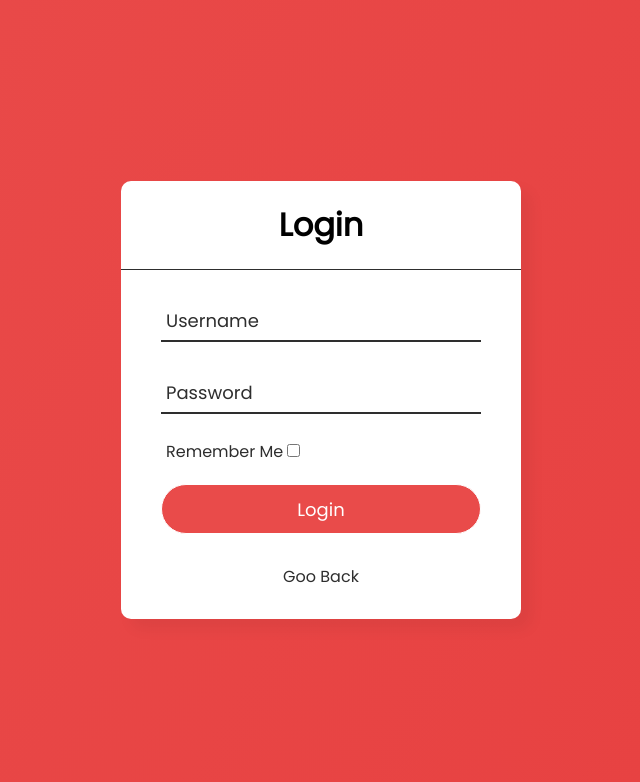
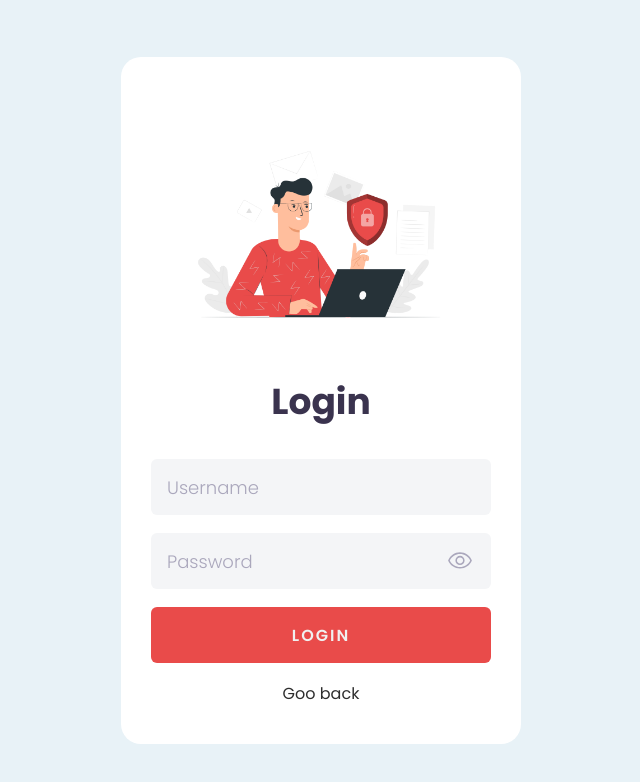
Before and after one commit to athallah19/chinchilla, a plain HTML site: page Myrisms.com/login.html in a window 1280 px wide. Shown: the whole page, without its empty margins (319-959 px from the left). Drawn offline with nearby package versions, Linux system fonts and the light colour scheme.

Commit message:
update login rapihin file rapihin codingan

```diff
--- a/Myrisms.com/asset/login/login.css
+++ b/Myrisms.com/asset/login/login.css
@@ -1,110 +1,120 @@
-body {
-    margin: 0;
-    padding: 0;
-    height: 100vh;
-    overflow: hidden;
-    background: linear-gradient(120deg,#E94B4A, #e74040);
-}
-
-.center {
-    position: absolute;
-    top: 50%;
-    left: 50%;
-    transform: translate(-50%, -50%);
-    width: 400px;
-    background: #ffff;
-    border-radius: 10px;
-    box-shadow: 10px 10px 15px rgba(0, 0, 0, 0.05);
-}
-
-.center h1 {
-    text-align: center;
-    padding: 20px 0;
-    border-bottom: 1px solid #2e2e2e;
-}
-
-.center form {
-    padding: 0 40px;
+* {
     box-sizing: border-box;
 }
 
-form .txt_field {
-    position: relative;
-    border-bottom: 2px solid #2e2e2e;
-    margin: 30px 0;
+html,
+body,
+.wrapper {
+    height: 100%;
 }
 
-.txt_field input {
-    width: 100%;
-    padding: 0 5px;
-    height: 40px;
-    font-size: 15px;
-    border: none;
-    background: none;
-    outline: none;
+@keyframes rotate {
+    100% {
+        background-position: 0% 50%;
+    }
 }
 
-.txt_field label {
+body {
+    display: grid;
+    place-items: center;
+    margin: 0;
+    background: #e8f2f7;
+    font-family: "Poppins";
+    color: #3a334e;
+    animation: rotate 1s infinite alternate linear;
+}
+
+button {
+    background: transparent;
+    border: 0;
+    cursor: pointer;
+}
+
+.control {
+    border: 0;
+    outline: none;
+    width: 100%;
+    height: 56px;
+    padding: 0 56px 0 16px;
+    border-radius: 6px;
+    background: #f4f5f7;
+    color: #2e2e2e;
+    font-family: inherit;
+    font-size: 18px;
+    transition: 0.4s;
+}
+
+.control:focus {
+    border-color: rgb(0 0 0 / 30%);
+}
+
+.card {
+    width: 400px;
+    padding: 30px 30px 38px;
+    border-radius: 1.25rem;
+    background: #ffff;
+    text-align: center;
+}
+
+.card>img {
+    width: 280px;
+}
+
+.card>h2 {
+    font-size: 36px;
+    font-weight: 700;
+    margin: 0 0 30px;
+}
+
+.form {
+    width: 100%;
+    margin: 0;
+    display: grid;
+    gap: 18px;
+}
+
+.form input.control::placeholder {
+    color: #aaa7bc;
+    font-weight: 300;
+}
+
+.form>button.control {
+    cursor: pointer;
+    width: 100%;
+    height: 56px;
+    padding: 0 16px;
+    background: #E94B4A;
+    color: #f0f0f0;
+    border: 0;
+    border-radius: 6px;
+    font-family: inherit;
+    font-size: 16px;
+    font-weight: 600;
+    text-align: center;
+    text-transform: uppercase;
+    letter-spacing: 2px;
+    transition: all 0.375s;
+}
+
+.password {
+    position: relative;
+}
+
+.toggle {
     position: absolute;
     top: 50%;
-    left: 5px;
-    color: #2e2e2e;
-    transform: translateY(-50%);
-    font-size: 18px;
-    pointer-events: none;
-    transition: .5s;
+    right: 16px;
+    translate: 0 -50%;
+    width: 30px;
+    height: 30px;
+    background-image: url("show.svg");
+    background-size: 85%;
+    background-position: center;
+    background-repeat: no-repeat;
 }
 
-.txt_field span::before {
-    content: '';
-    position: absolute;
-    top: 40px;
-    left: 0;
-    width: 0%;
-    height: 2px;
-    background: #E94B4A;
-    transition: .5s;
-}
-
-.txt_field input:focus~label,
-.txt_field input:valid~label {
-    top: -5px;
-    color: #E94B4A;
-}
-
-.txt_field input:focus~span::before,
-.txt_field input:valid~span::before {
-    width: 100%;
-}
-
-.pass {
-    margin: -5px 0 20px 5px;
-    color: #2e2e2e;
-}
-
-input[type="submit"] {
-    width: 100%;
-    height: 50px;
-    border: 1px solid;
-    background: #E94B4A;
-    border-radius: 25px;
-    font-size: 18px;
-    color: #ffff;
-    font-weight: 400;
-    cursor: pointer;
-    outline: none;
-}
-
-input[type="submit"]:hover {
-    border-color: #E94B4A;
-    transition: .5s;
-}
-
-.kembali {
-    margin: 30px 0;
-    text-align: center;
-    font-size: 16px;
-    color: #2e2e2e;
+.toggle.showing {
+    background-image: url("hide.svg");
 }
 
 .kembali a {
@@ -115,5 +125,5 @@ input[type="submit"]:hover {
 }
 
 .kembali a:hover {
-    color: #2e2e2e;
+    text-decoration: underline;
 }
--- a/Myrisms.com/asset/login/login.js
+++ b/Myrisms.com/asset/login/login.js
@@ -1,3 +1,28 @@
+const setCaret = (el) => {
+    if (!el) return;
+
+    try {
+        const range = document.createRange();
+        const sel = window.getSelection();
+
+        range.setStart(el.childNodes[0], el.innerText.length);
+        range.collapse(true);
+
+        sel.removeAllRanges();
+        sel.addRange(range);
+    } catch (err) {
+        console.log("Error Setting Caret: ", err);
+    }
+};
+
+const togglePassword = (button) => {
+    button.classList.toggle("showing");
+    const input = document.getElementById("password");
+    input.type = input.type === "password" ? "text" : "password";
+    input.focus();
+    setCaret(input);
+};
+
 document.getElementById('kembali').addEventListener('click', function () {
     window.history.back();
 });
--- a/Myrisms.com/asset/style.css
+++ b/Myrisms.com/asset/style.css
@@ -51,6 +51,7 @@ nav.scrolled-down {
 }
 
 .logo {
+    padding-left: 30px;
     margin-right: auto;
     margin-left: auto;
 }
--- a/Myrisms.com/login.html
+++ b/Myrisms.com/login.html
@@ -2,49 +2,37 @@
 <html lang="en">
 
 <head>
-    <meta charset="UTF-8">
-    <meta name="viewport" content="width=device-width, initial-scale=1.0">
-
+    <title>Login</title>
     <link rel="stylesheet" href="asset/login/login.css">
-    <link rel="stylesheet" href="asset/style.css">
-
-    <link rel="stylesheet" href="https://cdn.jsdelivr.net/npm/bootstrap-icons@1.10.5/font/bootstrap-icons.css">
 
     <link rel="preconnect" href="https://fonts.googleapis.com">
     <link rel="preconnect" href="https://fonts.gstatic.com" crossorigin>
-    <link href="https://fonts.googleapis.com/css2?family=Poppins&display=swap" rel="stylesheet">
+    <link href="https://fonts.googleapis.com/css2?family=Poppins:wght@100;200;300;400;500;600;700&display=swap"
+        rel="stylesheet">
+
+    <link rel="stylesheet" href="https://cdnjs.cloudflare.com/ajax/libs/animate.css/4.1.1/animate.min.css" />
 
     <link rel="shortcut icon" href="asset/logo2.png" type="image/x-icon">
-
-    <title>Login Page</title>
 </head>
 
 <body>
-    <div class="center">
-        <h1>Login</h1>
-        <form method="post">
-            <div class="txt_field">
-                <input type="text" required>
-                <span></span>
-                <label>Username</label>
+    <div class="card animate__animated  animate__jackInTheBox">
+        <img src="asset/login/Secure data-pana.png" />
+        <h2>Login</h2>
+        <form class="form">
+            <input spellcheck="false" class="control" type="email" placeholder="Username" />
+            <div class="password">
+                <input spellcheck="false" class="control" id="password" type="password" placeholder="Password"
+                    autocomplete="off" />
+                <button class="toggle" type="button" onclick="togglePassword(this)"></button>
             </div>
-            <div class="txt_field">
-                <input type="password" required>
-                <span></span>
-                <label>Password</label>
-            </div>
-            <div class="pass">
-                Remember Me <input type="checkbox" class="checkbox">
-            </div>
-            <input type="submit" value="Login">
+            <button class="control" type="button">Login</button>
             <div class="kembali">
-                <a id="kembali">Goo Back</a>
+                <a id="kembali">Goo back</a>
             </div>
         </form>
     </div>
-
-    <script src="asset/login/login.js"></script>
-
+    <script type="text/javascript" src="asset/login/login.js"></script>
 </body>
 
 </html>
```
Also changed, not shown: Myrisms.com/articles/articles.html (+80 -29 lines), Myrisms.com/asset/articles/articles.css (+17 -2 lines), Myrisms.com/event/event.html (+6 -4 lines), Myrisms.com/index.html (+14 -10 lines), Myrisms.com/asset/login/Secure data-pana.png (added), Myrisms.com/asset/login/hide.svg (added), Myrisms.com/asset/login/show.svg (added).
